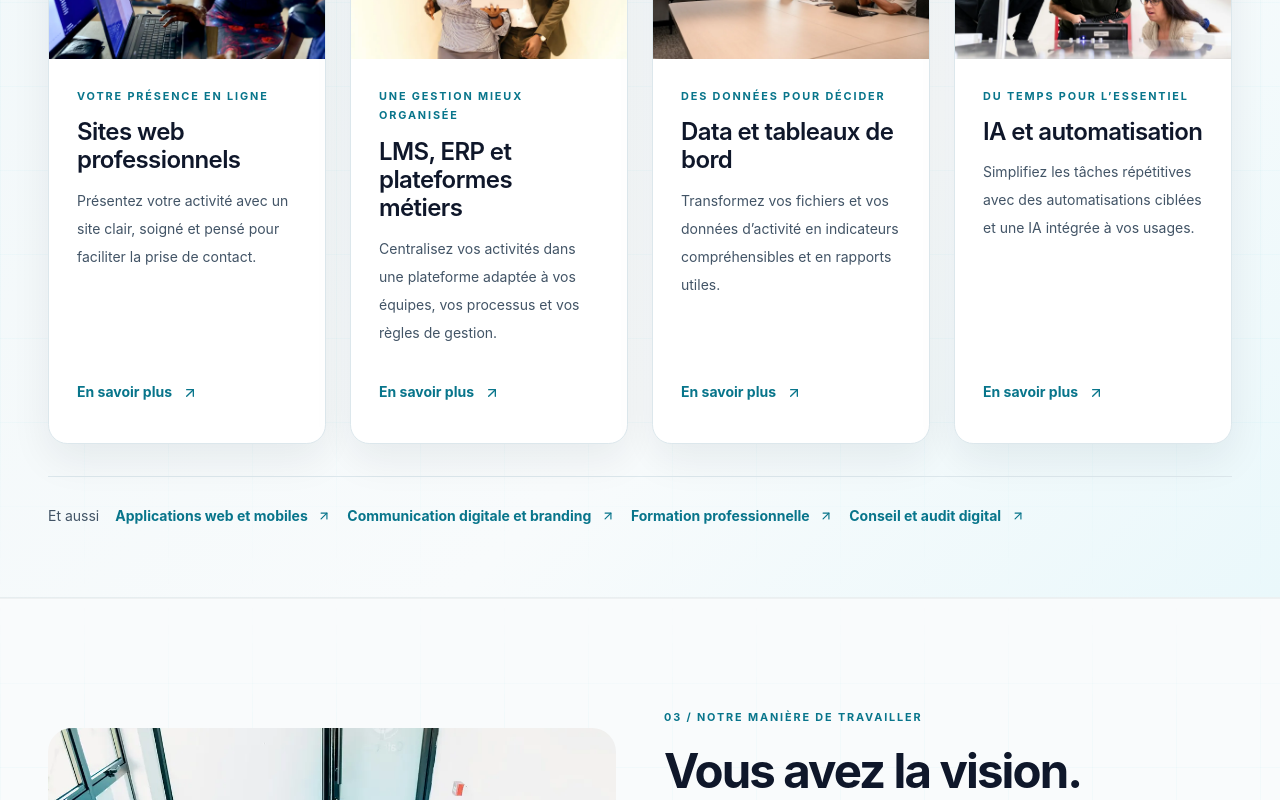
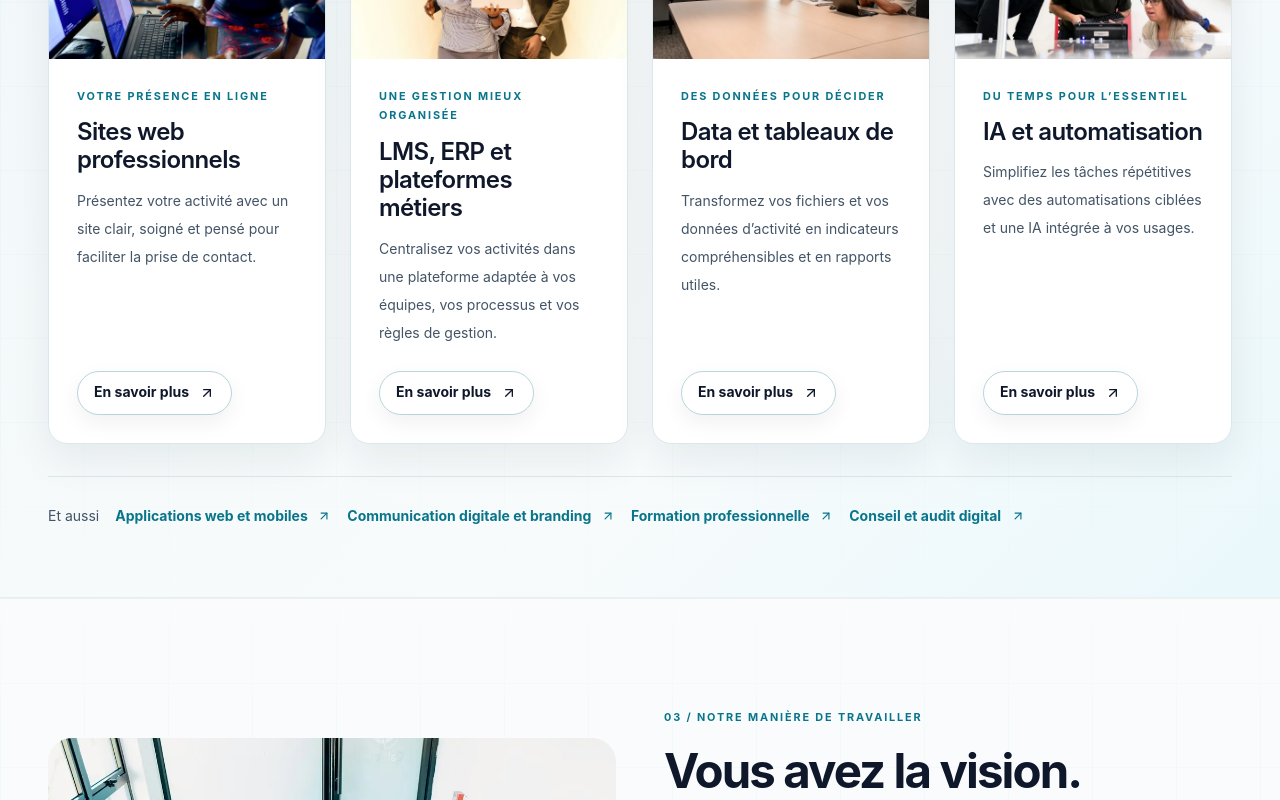
Before and after one commit to Abdoulayeds/siteweb-neuralis, a Next.js app: page / in a window 1280 px wide. Shown: the part 2000-2800 px from the top of the page. Built offline with nearby package versions, Linux system fonts and the light colour scheme.

Commit message:
fix: make secondary detail buttons visible GREEN

```diff
--- a/src/app/globals.css
+++ b/src/app/globals.css
@@ -374,6 +374,8 @@ html { scroll-behavior: smooth; scroll-padding-top: 7rem; }
 .studio-panel { border: 1px solid var(--border-subtle); border-radius: 1.5rem; background: #ffffff; box-shadow: 0 18px 48px rgba(15, 23, 42, .07); }
 .studio-link { display: inline-flex; align-items: center; gap: .6rem; color: var(--neuralis-cyan-ink); font-size: .875rem; font-weight: 750; line-height: 1.6; text-align: left; text-underline-offset: .28em; transition: color 180ms, gap 180ms; }
 .studio-link:hover { color: var(--neuralis-navy); gap: .78rem; text-decoration: underline; }
+.studio-link[aria-haspopup="dialog"] { min-height: 2.75rem; padding: .6rem 1rem; border: 1px solid #b9d5dc; border-radius: 999px; background: #ffffff; color: var(--neuralis-navy); box-shadow: 0 8px 22px rgba(15, 23, 42, .06); transition: border-color 180ms, background-color 180ms, box-shadow 180ms; }
+.studio-link[aria-haspopup="dialog"]:hover { border-color: var(--neuralis-cyan-ink); background: #ecfaff; color: var(--neuralis-navy); box-shadow: 0 12px 28px rgba(15, 23, 42, .1); text-decoration: none; }
 .theme-dark main .site-button-primary { background: var(--neuralis-navy) !important; color: #ffffff !important; border-color: var(--neuralis-navy) !important; box-shadow: 0 16px 38px rgba(15, 23, 42, .18) !important; }
 .theme-dark main .site-button-primary:hover { background: #1e3151 !important; box-shadow: 0 20px 46px rgba(15, 23, 42, .26) !important; }
 .studio-tags { display: flex; flex-wrap: wrap; gap: .5rem; }
```
